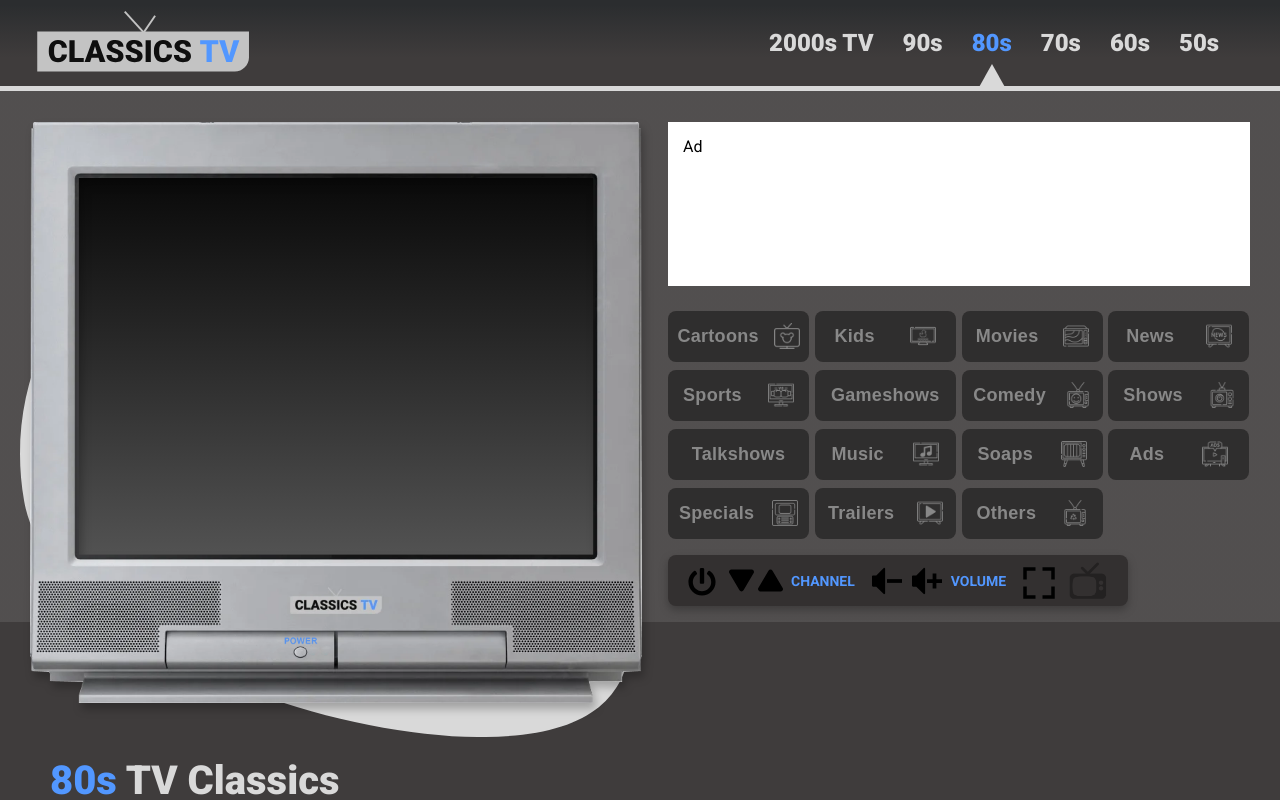
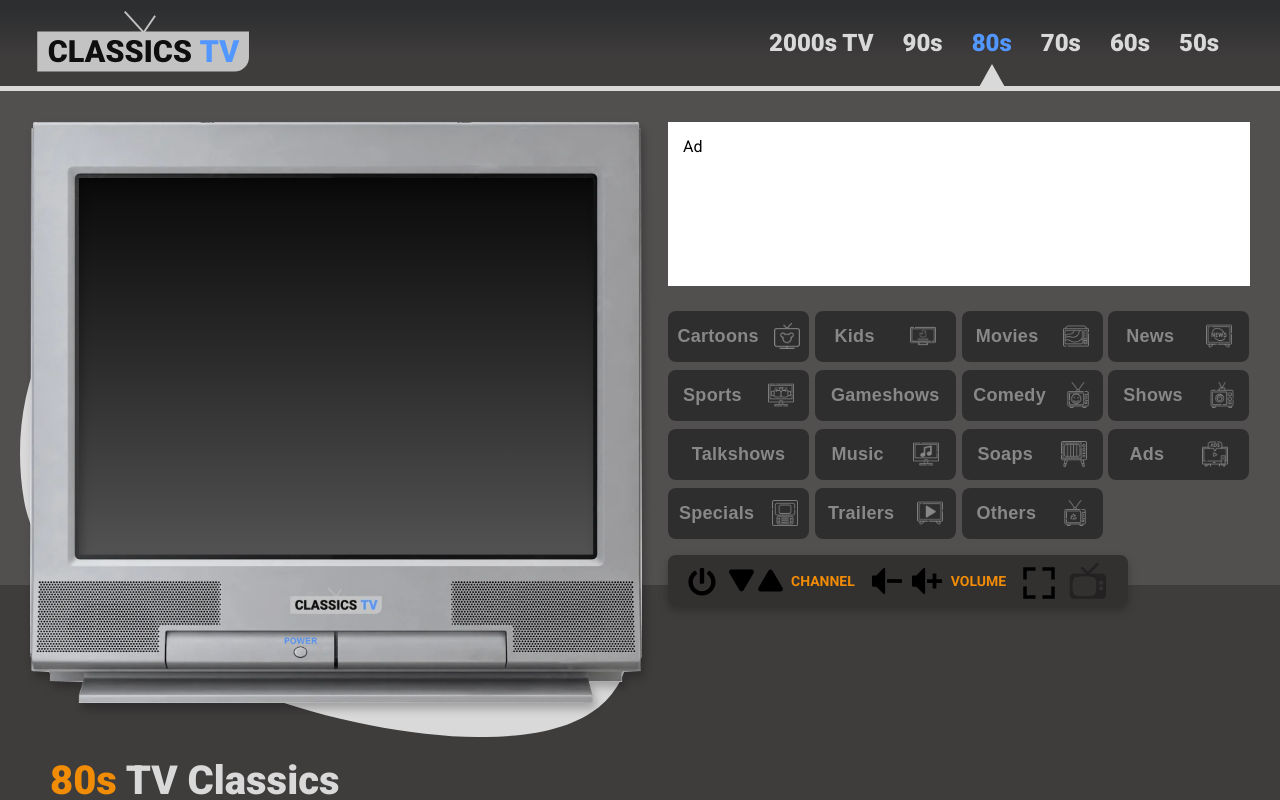
Before and after one commit to Classicstvs/the-app, a Next.js app: page /80s in a window 1280 px wide. Shown: the top 800 px of the page. Built offline with nearby package versions, Linux system fonts and the light colour scheme; no server answers.

Commit message:
UPDATE: 80s controls

```diff
--- a/components/cardsInfo/CardsInfo.module.css
+++ b/components/cardsInfo/CardsInfo.module.css
@@ -15,6 +15,7 @@
     display: flex;
     align-items: center;
     overflow: hidden;
+    margin-top: 20px;
 }
 
 .card img {
--- a/components/controls/Controls.jsx
+++ b/components/controls/Controls.jsx
@@ -25,6 +25,18 @@ export default function Controls({
   const isVideoFirst = videoIndex === 0;
 
   const router = useRouter();
+
+  const [labelColor, setLabelColor] = useState()
+
+  useEffect(()=>{
+    if(router.pathname.startsWith('/') || router.pathname.startsWith('/90s')){
+      setLabelColor("#5297FF")
+    }
+    if(router.pathname.startsWith('/80s')){
+      setLabelColor("#f18c07")
+    }
+  }, [router.pathname])
+
   const [activeRoute, setActiveRoute] = useState("/");
 
   const powerOn = () => {
@@ -65,7 +77,7 @@ export default function Controls({
         <div className={styles.channelUp} onClick={playNext}>
           <FaPlay />
         </div>
-        <label>
+        <label style={{color: labelColor}}>
           <strong>CHANNEL</strong>
         </label>
       </div>
@@ -76,7 +88,7 @@ export default function Controls({
         <div className={styles.volumeUp} onClick={increaseVolume}>
           <ImVolumeIncrease />
         </div>
-        <label>
+        <label style={{color: labelColor}}>
           <strong>VOLUME</strong>
         </label>
       </div>
--- a/components/controls/Controls.module.css
+++ b/components/controls/Controls.module.css
@@ -39,8 +39,6 @@
 
 .channels label {
     margin: 5px 0 0 0;
-    color: #5297FF;
-    /* color: white; */
 }
 
 .channelDown {
@@ -80,10 +78,6 @@
     margin: 0px 0 -2px 0;
 }
 
-.volume label {
-    color: #5297FF;
-    /* color: white; */
-}
 
 .volumeDown {
     margin: 6px 5px 0 5px;
--- a/components/header/Header.jsx
+++ b/components/header/Header.jsx
@@ -45,7 +45,7 @@ export default function Header({ openModal }) {
           <Link
             className={router.pathname.startsWith("/80s") ? styles["activePath"] : ""}
             href="/80s"
-            // onClick={handleModalClick}
+            onClick={handleModalClick}
           >
             80s
           </Link>
--- a/components/pageInfo/PageInfo.module.css
+++ b/components/pageInfo/PageInfo.module.css
@@ -6,9 +6,6 @@
     margin: 40px 0 10px 0;
 }
 
-.pageInfoWrapper h1 span {
-    color: #5297FF;
-}
 
 .pageInfoWrapper p {
     font-size: 18px;
--- a/styles/Home.module.css
+++ b/styles/Home.module.css
@@ -1,9 +1,9 @@
 .main {
     background: linear-gradient(to top,
-            #3F3C3C 0%,
-            #3F3C3C 55.2%,
-            #D9D9D91F 0%,
-            #D9D9D91F 100%);
+            #3F3C3C 0px,
+            #3F3C3C 711px,
+            #D9D9D91F 0px,
+            #D9D9D91F 100px)
 }
 
 .mainWrapper {
@@ -44,7 +44,11 @@
 }
 
 @media only screen and (max-width: 825px) {
-    .channels, .controls, .ad, .pageInfo {
+
+    .channels,
+    .controls,
+    .ad,
+    .pageInfo {
         position: relative;
     }
 
@@ -66,7 +70,11 @@
 }
 
 @media only screen and (max-width: 815px) {
-    .channels, .controls, .ad, .pageInfo {
+
+    .channels,
+    .controls,
+    .ad,
+    .pageInfo {
         position: relative;
     }
 
@@ -147,7 +155,10 @@
                 #D9D9D91F 100%);
     }
 
-    .channels, .controls, .ad, .pageInfo {
+    .channels,
+    .controls,
+    .ad,
+    .pageInfo {
         position: relative;
     }
 
--- a/styles/Home80s.module.css
+++ b/styles/Home80s.module.css
@@ -1,9 +1,9 @@
 .main {
     background: linear-gradient(to top,
-            #3F3C3C 0%,
-            #3F3C3C 55.2%,
-            #D9D9D91F 0%,
-            #D9D9D91F 100%);
+            #3F3C3C 0px,
+            #3F3C3C 711px,
+            #D9D9D91F 0px,
+            #D9D9D91F 100px)
 }
 
 .mainWrapper {
@@ -14,7 +14,7 @@
     gap: 6%;
 }
 
-.leftSecton{
+.leftSecton {
     z-index: 0;
 }
 
@@ -60,13 +60,17 @@
         top: -387px;
     }
 
-    .main{
+    .main {
         background: linear-gradient(to top, #3F3C3C 0%, #3F3C3C 50%, #D9D9D91F 0%, #D9D9D91F 100%);
     }
 }
 
 @media only screen and (max-width: 815px) {
-    .channels, .controls, .ad, .pageInfo {
+
+    .channels,
+    .controls,
+    .ad,
+    .pageInfo {
         position: relative;
     }
 
@@ -96,11 +100,11 @@
         margin: 0 auto;
     }
 
-    .tv{
+    .tv {
         max-width: 95% !important;
     }
 
-    .blackScreen{
+    .blackScreen {
         width: 532px;
         height: 264px;
         top: 16px;
@@ -125,22 +129,22 @@
                 #D9D9D91F 100%);
     }
 
-    .channels{
+    .channels {
         position: relative;
         top: -235px;
     }
 
-    .controls{
+    .controls {
         position: relative;
         top: -222px;
     }
 
-    .ad{
+    .ad {
         position: relative;
         top: 70px;
     }
 
-    .pageInfo{
+    .pageInfo {
         position: relative;
         top: 312px;
     }
```
